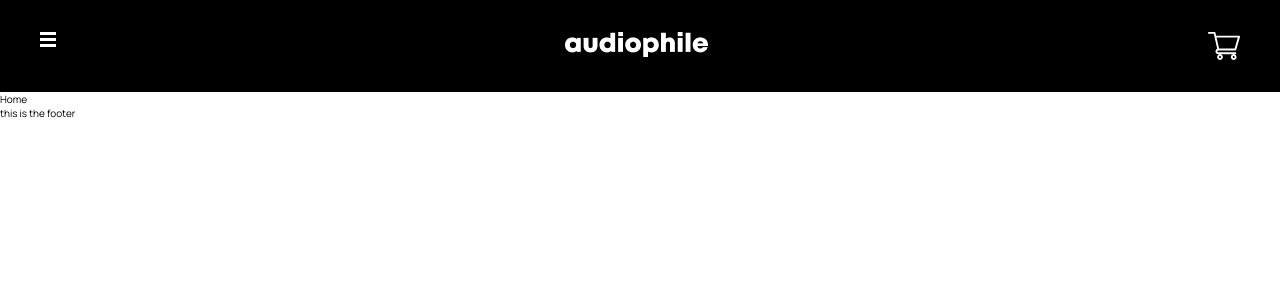
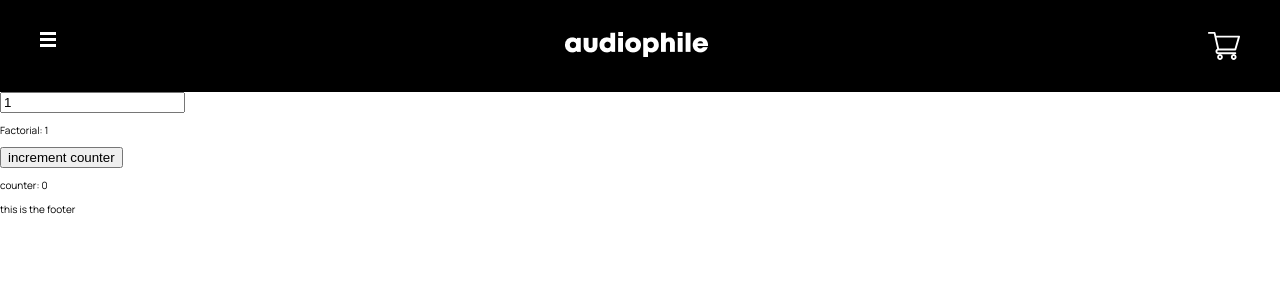
Before and after one commit to NubelityReact/audiophile-ecommerce-cra, a React (Create React App) app: page / in a window 1280 px wide. Shown: the top 300 px of the page. Built offline with nearby package versions, Linux system fonts and the light colour scheme.

Commit message:
adding custom hooks

```diff
--- a/src/components/layout/Header/header.styles.module.css
+++ b/src/components/layout/Header/header.styles.module.css
@@ -27,11 +27,3 @@
   display: flex;
   justify-content: flex-end;
 }
-
-.links {
-  display: none !important;
-
-  @media screen and (min-width: 1440px) {
-    display: flex !important;
-  }
-}
--- a/src/components/layout/Header/index.tsx
+++ b/src/components/layout/Header/index.tsx
@@ -4,11 +4,14 @@ import Links from "../../Links";
 import Modal from "../../Modal/Base";
 import Typography from "../../Typography";
 import ModalCard from "../../Modal/Cart";
+import useViewportMatchSize from "../../../hooks/useViewportMatchSize";
 
 const Header = () => {
   const [isMenuOpen, setIsMenuOpen] = useState(false);
 
   const [isCartOpen, setIsCartOpen] = useState(false);
+
+  const { match } = useViewportMatchSize("desktop");
 
   const openMenu = () => {
     setIsMenuOpen(true);
@@ -40,7 +43,7 @@ const Header = () => {
             </picture>
           </div>
 
-          <Links className={styles.links} />
+          {match && <Links />}
 
           <picture className={styles.cart} onClick={openCart}>
             <img src="/icons/cart.svg" alt="cart" />
--- /dev/null
+++ b/src/hooks/TestUseMemo.tsx
@@ -0,0 +1,35 @@
+import { useMemo, useState } from "react";
+
+const calculateFactorial = (num: number): number => {
+  console.log("calculating factorial...");
+  return num <= 0 ? 1 : num * calculateFactorial(num - 1);
+};
+
+const FactorialCalculator = () => {
+  const [number, setNumber] = useState(1);
+
+  const [counter, setCounter] = useState(0);
+
+  const factorial = useMemo(() => calculateFactorial(number), [number]);
+
+  const handleClick = () => {
+    setCounter(counter + 1);
+  };
+
+  return (
+    <div>
+      <input
+        type="number"
+        value={number}
+        onChange={(e) => setNumber(parseInt(e.target.value) || 0)}
+      />
+
+      <p>Factorial: {factorial}</p>
+
+      <button onClick={handleClick}>increment counter</button>
+      <p>counter: {counter}</p>
+    </div>
+  );
+};
+
+export default FactorialCalculator;
--- /dev/null
+++ b/src/hooks/useViewportMatchSize.ts
@@ -0,0 +1,25 @@
+import { useCallback, useEffect, useState } from "react";
+
+export const breakpoints = {
+  desktop: "1440px",
+  tablet: "768px",
+  mobile: "375px",
+};
+
+const useViewportMatchSize = (breakpoint: keyof typeof breakpoints) => {
+  const [match, setMatch] = useState(false);
+
+  const isMatchingViewport = useCallback(() => {
+    setMatch(window.innerWidth >= Number(breakpoints[breakpoint].slice(0, -2)));
+  }, [breakpoint]);
+
+  useEffect(() => {
+    window.addEventListener("resize", isMatchingViewport);
+    isMatchingViewport();
+    return () => window.removeEventListener("resize", isMatchingViewport);
+  }, [isMatchingViewport]);
+
+  return { match };
+};
+
+export default useViewportMatchSize;
--- a/src/pages/Home/index.tsx
+++ b/src/pages/Home/index.tsx
@@ -1,7 +1,11 @@
-import React from "react";
+import FactorialCalculator from "../../hooks/TestUseMemo";
 
 const Home = () => {
-  return <div>Home</div>;
+  return (
+    <div>
+      <FactorialCalculator />
+    </div>
+  );
 };
 
 export default Home;
```
Also changed, not shown: .eslintrc.json.
